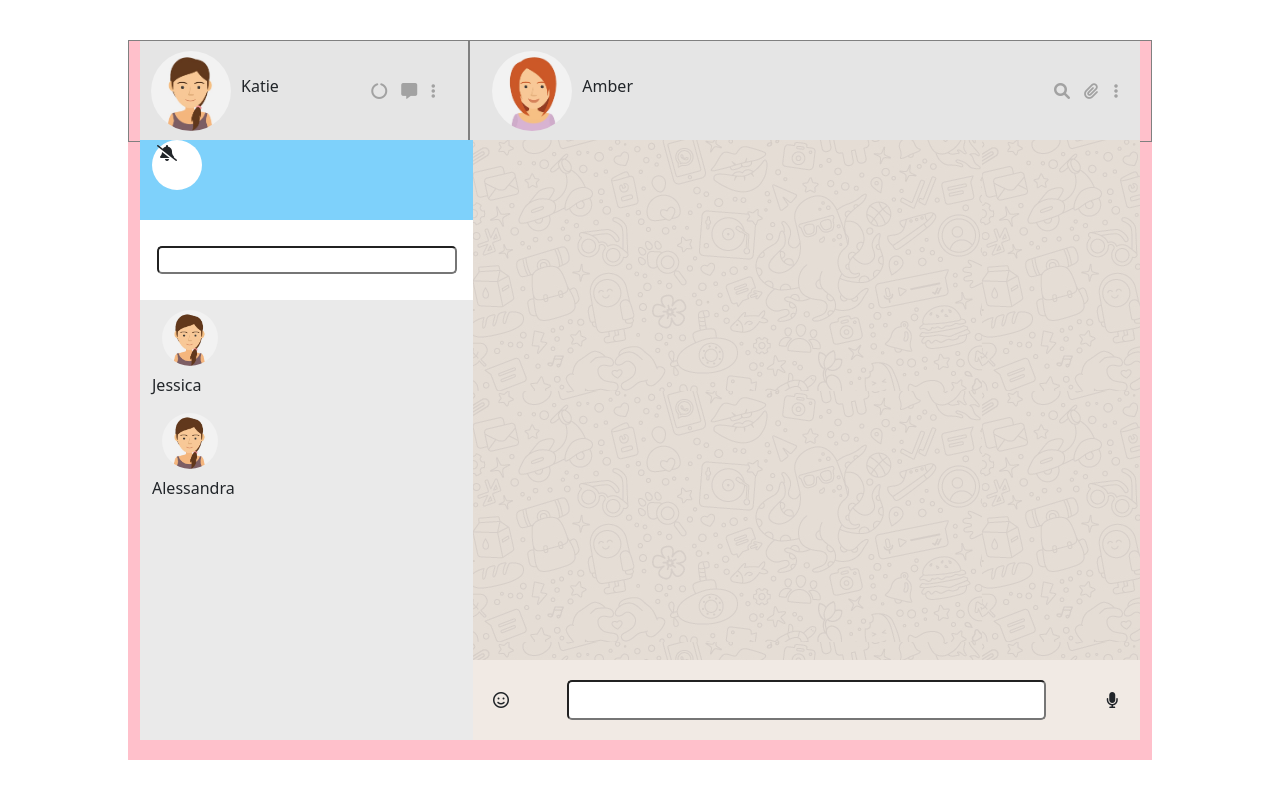
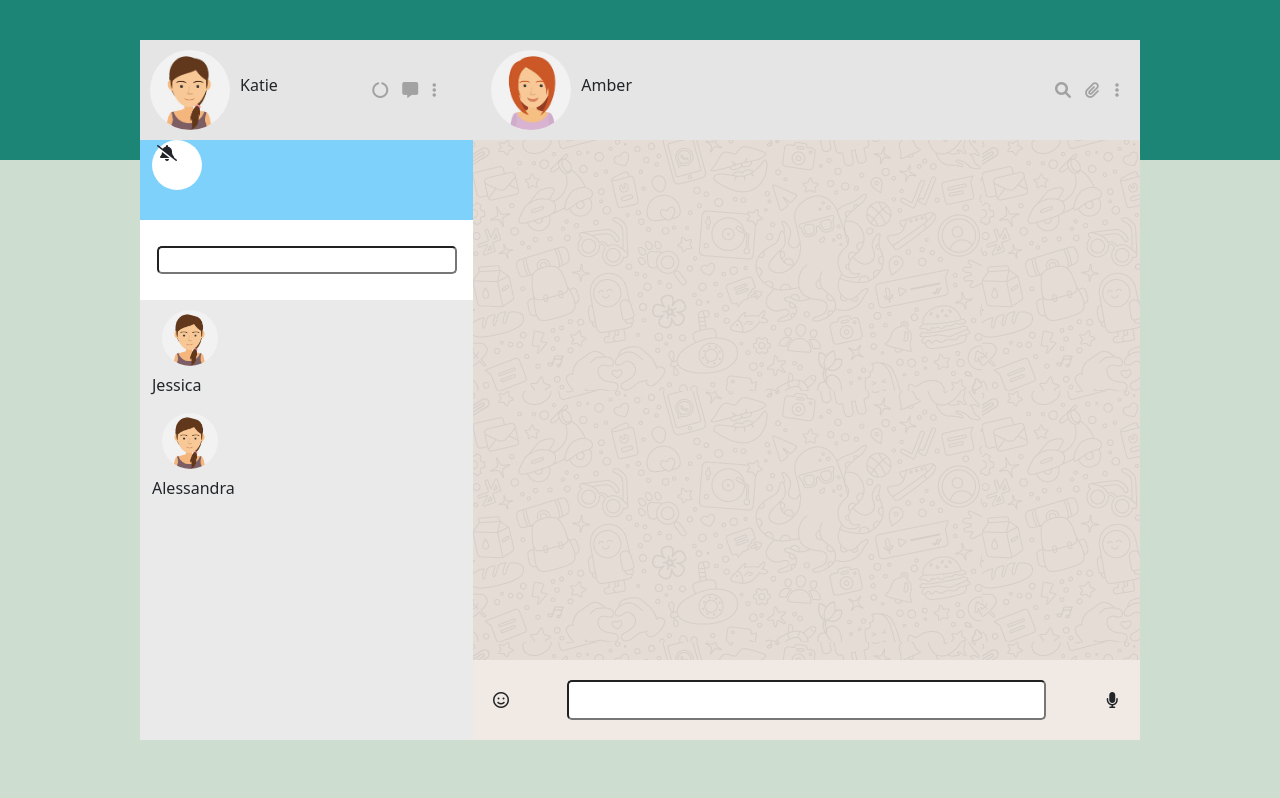
Before and after one commit to katiemathis/vue-boolzapp, a plain HTML site: page index.html in a window 1280 px wide. Drawn offline with nearby package versions, Linux system fonts and the light colour scheme.

Commit message:
layout basics

```diff
--- a/index.html
+++ b/index.html
@@ -11,7 +11,7 @@
 </head>
 <body>
 
-    <div id="main-container" class="container">
+    <div id="app" class="container">
         <div id="header" class="container">
             <div class="row">
                 <div class="col-4 left-side">
@@ -69,7 +69,7 @@
                             <i class="fa-regular fa-face-smile"></i>
                         </div>
                         <div class="col-10">
-                            <input type="text">
+                            <input type="text" v-model='newMessage'>
                         </div>
                         <div class="col-1">
                             <i class="fa-solid fa-microphone"></i>
--- a/main.js
+++ b/main.js
@@ -0,0 +1,9 @@
+const app = new Vue (
+    {
+        el: '#app',
+        data: {
+            newMessage: '',
+
+        }
+    }
+)
--- a/style.css
+++ b/style.css
@@ -4,13 +4,14 @@
     box-sizing: border-box;
 }
 
-#main-container {
+body {
+    background: linear-gradient(180deg, #1c8575 20%, #cdded0 20%);
+}
+
+#app {
     width: 80vw;
-    height: 90vh;
+    height: 95vh;
     margin-top: 5vh;
-    background-color: pink;
-
-
 }
 
 #header {
@@ -28,9 +29,6 @@
 
 #header .left-side, #header .right-side {
     display: flex;
-    border: solid;
-    border-width: 1px;
-    border-color: grey;
     justify-content: space-between;
 }
 
@@ -121,4 +119,5 @@
     min-height: 40px;
     min-width: 90%;
     align-self: center;
+    padding: 5px;
 }
```
